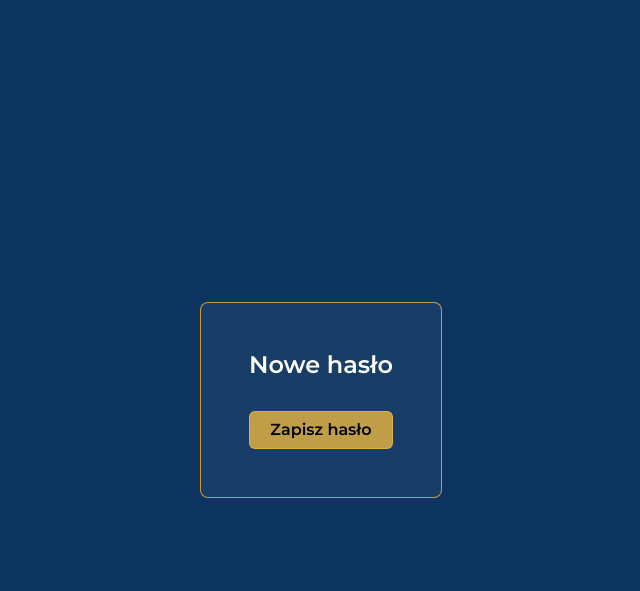
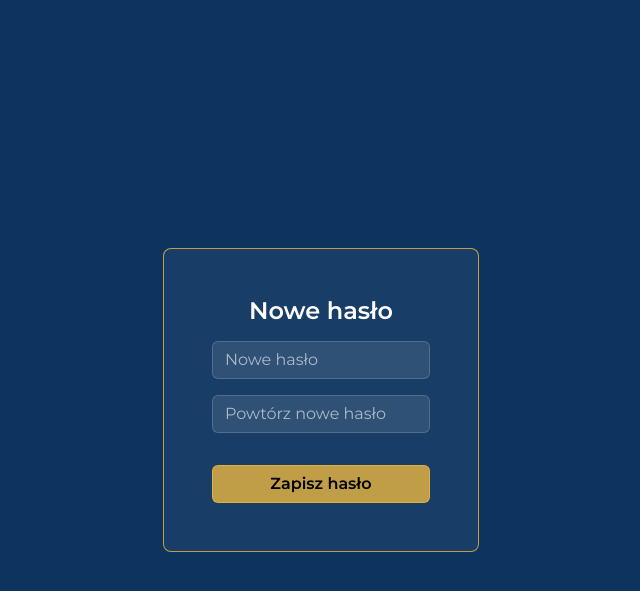
Before and after one commit to Flesner96/spa-internal-app, a Django app: page /reset/1/1/ in a window 1280 px wide. Shown: the top 591 px of the page, without its empty margins (319-959 px from the left). Run offline with Django 5.2, Linux system fonts and the light colour scheme.

Commit message:
fix password reset confirm with sample text

```diff
--- a/templates/accounts/password_reset_confirm.html
+++ b/templates/accounts/password_reset_confirm.html
@@ -9,8 +9,21 @@
 
     <form method="post">
       {% csrf_token %}
-      {{ form.new_password1 }}
-      {{ form.new_password2 }}
+      <div class="mb-3">
+        <input type="password"
+               name="new_password1"
+               class="form-control"
+               placeholder="Nowe hasło"
+               required>
+      </div>
+
+      <div class="mb-3">
+        <input type="password"
+               name="new_password2"
+               class="form-control"
+               placeholder="Powtórz nowe hasło"
+               required>
+      </div>
 
       <button type="submit" class="btn btn-primary w-100 mt-3">
         Zapisz hasło
```
